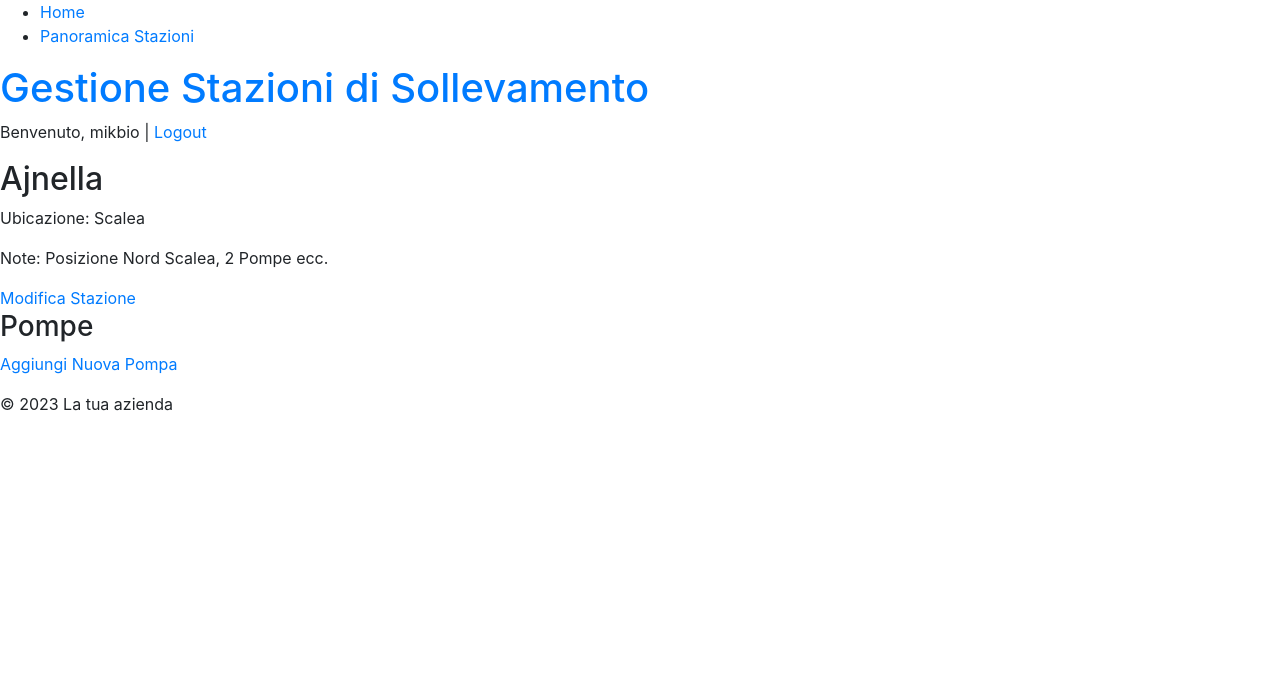
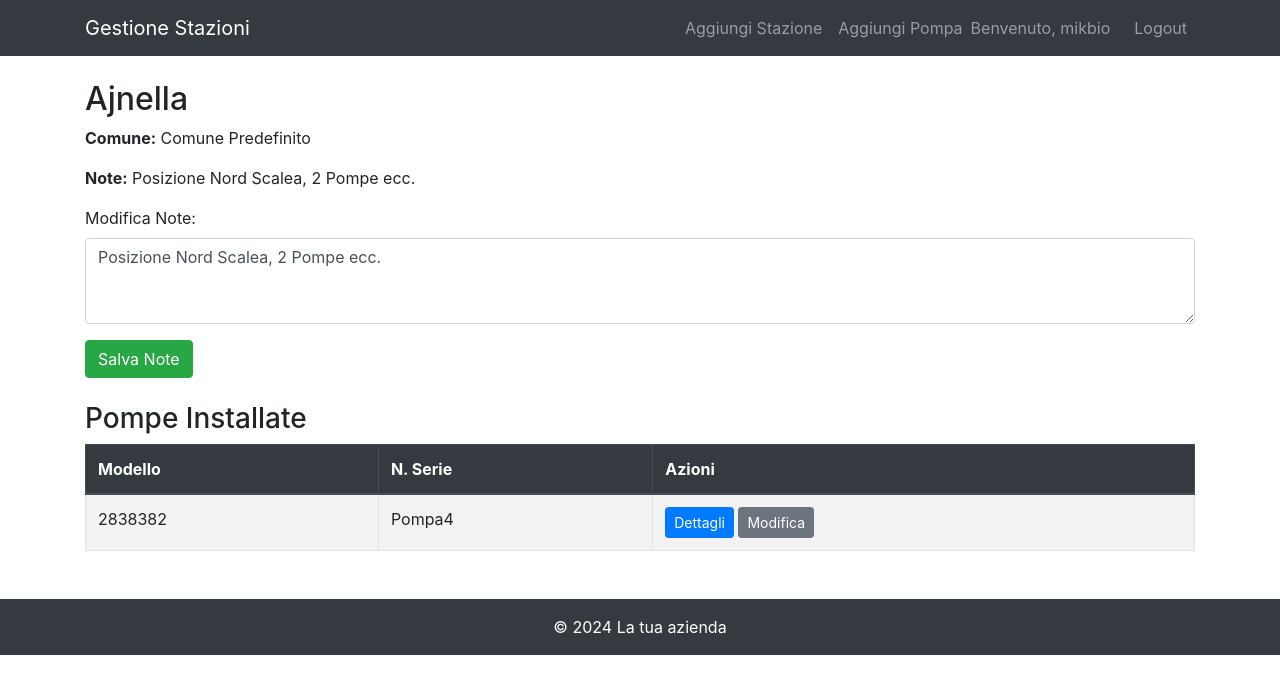
Before and after one commit to mikbio/gestionepompe, a Django app: page /stazione/1/ in a window 1280 px wide. Shown: the top 694 px of the page. Run offline with Django 4.2, Linux system fonts and the light colour scheme; a user stored in the database is signed in; data comes from the database, SQL or seed files in the repository; data that the repository does not hold is empty; some libraries are stand-ins or nearby versions.

Commit message:
Aggiornamenti finali prima del deploy

```diff
--- a/gestione/models.py
+++ b/gestione/models.py
@@ -2,7 +2,7 @@ from django.db import models
 
 class Stazione(models.Model):
     nome = models.CharField(max_length=100)
-    ubicazione = models.CharField(max_length=200)
+    comune = models.CharField(max_length=100, default='Comune Predefinito')
     note = models.TextField(blank=True, null=True)
 
     def __str__(self):
@@ -11,14 +11,12 @@ class Stazione(models.Model):
 class Pompa(models.Model):
     numero_serie = models.CharField(max_length=100)
     modello = models.CharField(max_length=100)
-    data_installazione = models.DateField()
-    STATO_CHOICES = [
-        ('sede', 'In Sede'),
-        ('deposito', 'In Deposito'),
-        ('officina', 'In Officina'),
-    ]
-    stato = models.CharField(max_length=10, choices=STATO_CHOICES)
-    stazione = models.ForeignKey(Stazione, on_delete=models.CASCADE)
+    girante = models.CharField(max_length=100, blank=True, null=True)
+    kw = models.DecimalField(max_digits=5, decimal_places=2, blank=True, null=True)
+    prevalenza = models.DecimalField(max_digits=5, decimal_places=2, blank=True, null=True)
+    posizione = models.CharField(max_length=100, blank=True, null=True)
+    note = models.TextField(blank=True, null=True)
+    stazione = models.ForeignKey(Stazione, on_delete=models.CASCADE, related_name='pompe')
 
     def __str__(self):
         return f"{self.modello} ({self.numero_serie})"
--- a/gestione/templates/base.html
+++ b/gestione/templates/base.html
@@ -1,37 +1,73 @@
 <!-- gestione/templates/base.html -->
 
+{% load static %}
 <!DOCTYPE html>
-<html>
+<html lang="it">
 <head>
+    <meta charset="UTF-8">
     <title>{% block title %}Gestione Stazioni{% endblock %}</title>
-
-        <!-- ... altri tag ... -->
-        <link rel="stylesheet" href="https://stackpath.bootstrapcdn.com/bootstrap/4.5.2/css/bootstrap.min.css">
-
-    <!-- Inserisci qui i tuoi link CSS e JavaScript -->
+    <!-- Meta tag per il responsive design -->
+    <meta name="viewport" content="width=device-width, initial-scale=1">
+    <!-- Bootstrap CSS via CDN -->
+    <link rel="stylesheet" href="https://stackpath.bootstrapcdn.com/bootstrap/4.5.0/css/bootstrap.min.css">
+    <!-- CSS personalizzato (opzionale) -->
+    <link rel="stylesheet" href="{% static 'css/style.css' %}">
 </head>
 <body>
-    <header>
-<nav>
-    <ul>
-      <li><a href="{% url 'home' %}">Home</a></li>
-      <li><a href="{% url 'panoramica_stazioni' %}">Panoramica Stazioni</a></li>
-      <!-- Altri link -->
-    </ul>
-  </nav>
+    <!-- Header con Menu -->
+    <nav class="navbar navbar-expand-lg navbar-dark bg-dark">
+        <div class="container">
+            <a class="navbar-brand" href="{% url 'home' %}">Gestione Stazioni</a>
+            <button class="navbar-toggler" type="button" data-toggle="collapse"
+                    data-target="#navbarNav" aria-controls="navbarNav"
+                    aria-expanded="false" aria-label="Toggle navigation">
+                <span class="navbar-toggler-icon"></span>
+            </button>
+            <div class="collapse navbar-collapse" id="navbarNav">
+                <ul class="navbar-nav ml-auto">
+                    {% if user.is_authenticated %}
+                        <li class="nav-item">
+                            <a class="nav-link" href="{% url 'nuova_stazione' %}">
+                                Aggiungi Stazione
+                            </a>
+                        </li>
+                        <li class="nav-item">
+                            <a class="nav-link" href="{% url 'nuova_pompa' %}">
+                                Aggiungi Pompa
+                            </a>
+                        </li>
+                        <li class="nav-item">
+                            <span class="navbar-text mr-3">
+                                Benvenuto, {{ user.username }}
+                            </span>
+                        </li>
+                        <li class="nav-item">
+                            <a class="nav-link" href="{% url 'logout' %}">Logout</a>
+                        </li>
+                    {% else %}
+                        <li class="nav-item">
+                            <a class="nav-link" href="{% url 'login' %}">Login</a>
+                        </li>
+                    {% endif %}
+                </ul>
+            </div>
+        </div>
+    </nav>
 
-        <h1><a href="{% url 'home' %}">Gestione Stazioni di Sollevamento</a></h1>
-        {% if user.is_authenticated %}
-            <p>Benvenuto, {{ user.username }} | <a href="{% url 'logout' %}">Logout</a></p>
-        {% else %}
-            <p><a href="{% url 'login' %}">Login</a></p>
-        {% endif %}
-    </header>
-    <main>
+    <div class="container mt-4">
         {% block content %}{% endblock %}
-    </main>
-    <footer>
-        <p>&copy; 2023 La tua azienda</p>
+    </div>
+
+    <!-- Footer -->
+    <footer class="footer bg-dark text-white mt-5 py-3">
+        <div class="container text-center">
+            <span>&copy; 2024 La tua azienda</span>
+        </div>
     </footer>
+
+    <!-- Bootstrap JS e dipendenze -->
+    <script src="https://code.jquery.com/jquery-3.5.1.slim.min.js"></script>
+    <script src="https://cdn.jsdelivr.net/npm/popper.js@1.16.0/dist/umd/popper.min.js"></script>
+    <script src="https://stackpath.bootstrapcdn.com/bootstrap/4.5.0/js/bootstrap.min.js"></script>
 </body>
 </html>
--- a/gestione/templates/dettagli_stazione.html
+++ b/gestione/templates/dettagli_stazione.html
@@ -1,21 +1,48 @@
+<!-- gestione/templates/dettagli_stazione.html -->
+
 {% extends 'base.html' %}
 
+{% block title %}{{ stazione.nome }} - Dettagli{% endblock %}
+
 {% block content %}
-  <h2>{{ stazione.nome }}</h2>
-  <p>Ubicazione: {{ stazione.ubicazione }}</p>
-  <p>Note: {{ stazione.note }}</p>
-  <a href="{% url 'modifica_stazione' stazione.id %}">Modifica Stazione</a>
-  <h3>Pompe</h3>
-  <a href="{% url 'nuova_pompa' %}?stazione_id={{ stazione.id }}">Aggiungi Nuova Pompa</a>
-  <ul>
-    {% for pompa in stazione.pompa_set.all %}
-      <li>
-        {{ pompa.modello }} ({{ pompa.numero_serie }}) - Stato: {{ pompa.get_stato_display }}
-        <a href="{% url 'modifica_pompa' pompa.id %}">Modifica</a>
-      </li>
-    {% endfor %}
-  </ul>
+    <h2>{{ stazione.nome }}</h2>
+    <p><strong>Comune:</strong> {{ stazione.comune }}</p>
+    <p><strong>Note:</strong> {{ stazione.note|default:"Nessuna nota" }}</p>
+
+    <!-- Form per modificare le note -->
+    <form method="post" class="mt-3">
+        {% csrf_token %}
+        <div class="form-group">
+            <label for="id_note">Modifica Note:</label>
+            <textarea name="note" id="id_note" class="form-control" rows="3">{{ stazione.note }}</textarea>
+        </div>
+        <button type="submit" class="btn btn-success">Salva Note</button>
+    </form>
+
+    <h3 class="mt-4">Pompe Installate</h3>
+    {% if stazione.pompe.all %}
+        <table class="table table-striped table-bordered">
+            <thead class="thead-dark">
+                <tr>
+                    <th>Modello</th>
+                    <th>N. Serie</th>
+                    <th>Azioni</th>
+                </tr>
+            </thead>
+            <tbody>
+                {% for pompa in stazione.pompe.all %}
+                    <tr>
+                        <td>{{ pompa.modello }}</td>
+                        <td>{{ pompa.numero_serie }}</td>
+                        <td>
+                            <a href="{% url 'dettagli_pompa' pompa.id %}" class="btn btn-primary btn-sm">Dettagli</a>
+                            <a href="{% url 'modifica_pompa' pompa.id %}" class="btn btn-secondary btn-sm">Modifica</a>
+                        </td>
+                    </tr>
+                {% endfor %}
+            </tbody>
+        </table>
+    {% else %}
+        <p>Nessuna pompa associata a questa stazione.</p>
+    {% endif %}
 {% endblock %}
-
-</body>
-</html>
--- a/gestione/urls.py
+++ b/gestione/urls.py
@@ -11,5 +11,6 @@ urlpatterns = [
     path('nuova_pompa/', views.nuova_pompa, name='nuova_pompa'),
     path('pompa/<int:pompa_id>/modifica/', views.modifica_pompa, name='modifica_pompa'),
     path('panoramica/', views.panoramica_stazioni, name='panoramica_stazioni'),
+    path('pompa/<int:pompa_id>/', views.dettagli_pompa, name='dettagli_pompa'),
 ]
     # Aggiungi percorsi simili per Componente, Controllo e Riparazione
--- a/gestione/views.py
+++ b/gestione/views.py
@@ -6,6 +6,7 @@ from .forms import StazioneForm, PompaForm, ComponenteForm, ControlloForm, Ripar
 from django.contrib.auth.decorators import login_required
 
 
+@login_required
 def home(request):
     stazioni = Stazione.objects.all()
     return render(request, 'home.html', {'stazioni': stazioni})
@@ -13,6 +14,12 @@ def home(request):
 @login_required
 def dettagli_stazione(request, stazione_id):
     stazione = get_object_or_404(Stazione, pk=stazione_id)
+    if request.method == 'POST':
+        # Gestione della modifica delle note
+        note = request.POST.get('note', '')
+        stazione.note = note
+        stazione.save()
+        return redirect('dettagli_stazione', stazione_id=stazione.id)
     return render(request, 'dettagli_stazione.html', {'stazione': stazione})
 
 @login_required
@@ -49,18 +56,13 @@ def modifica_stazione(request, stazione_id):
 
 @login_required
 def nuova_pompa(request):
-    stazione_id = request.GET.get('stazione_id')
     if request.method == 'POST':
         form = PompaForm(request.POST)
         if form.is_valid():
-            form.save()
-            return redirect('dettagli_stazione', stazione_id=form.cleaned_data['stazione'].id)
+            pompa = form.save()
+            return redirect('dettagli_pompa', pompa_id=pompa.id)
     else:
-        if stazione_id:
-            stazione = get_object_or_404(Stazione, pk=stazione_id)
-            form = PompaForm(initial={'stazione': stazione})
-        else:
-            form = PompaForm()
+        form = PompaForm()
     return render(request, 'nuova_pompa.html', {'form': form})
 
 
@@ -77,6 +79,21 @@ def modifica_pompa(request, pompa_id):
     return render(request, 'modifica_pompa.html', {'form': form, 'pompa': pompa})
 
 @login_required
+def dettagli_pompa(request, pompa_id):
+    pompa = get_object_or_404(Pompa, pk=pompa_id)
+    if request.method == 'POST':
+        pompa.modello = request.POST.get('modello', pompa.modello)
+        pompa.numero_serie = request.POST.get('numero_serie', pompa.numero_serie)
+        pompa.girante = request.POST.get('girante', pompa.girante)
+        pompa.kw = request.POST.get('kw', pompa.kw)
+        pompa.prevalenza = request.POST.get('prevalenza', pompa.prevalenza)
+        pompa.posizione = request.POST.get('posizione', pompa.posizione)
+        pompa.note = request.POST.get('note', pompa.note)
+        pompa.save()
+        return redirect('dettagli_pompa', pompa_id=pompa.id)
+    return render(request, 'dettagli_pompa.html', {'pompa': pompa})
+
+@login_required
 def elimina_stazione(request, stazione_id):
     stazione = get_object_or_404(Stazione, pk=stazione_id)
     if request.method == 'POST':
--- a/gestione_pompe/settings.py
+++ b/gestione_pompe/settings.py
@@ -25,7 +25,7 @@ SECRET_KEY = 'django-insecure-hqxehzej8o(9)*2ap$hko*)ey+z=+e%puvhmlj*dq+5gi=4xd4
 # SECURITY WARNING: don't run with debug turned on in production!
 DEBUG = False
 
-ALLOWED_HOSTS = ['aquacons.pythonanywhere.com']
+ALLOWED_HOSTS = ['127.0.0.1','localhost']
 
 LOGIN_REDIRECT_URL = 'home'
 LOGOUT_REDIRECT_URL = 'login'
```
Also changed, not shown: gestione/forms.py (+22 -8 lines), gestione/templates/dettagli_pompa.html (added, +51 -0 lines), gestione/templates/home.html (+33 -15 lines), gestione/templates/modifica_pompa.html (added, +15 -0 lines), gestione/templates/nuova_pompa.html (+55 -7 lines), gestione/templates/nuova_stazione.html (+9 -7 lines), db.sqlite3, gestione/migrations/0002_remove_pompa_data_installazione_remove_pompa_stato_and_more.py (added), gestione/migrations/0003_alter_stazione_comune.py (added), 2 other files.
